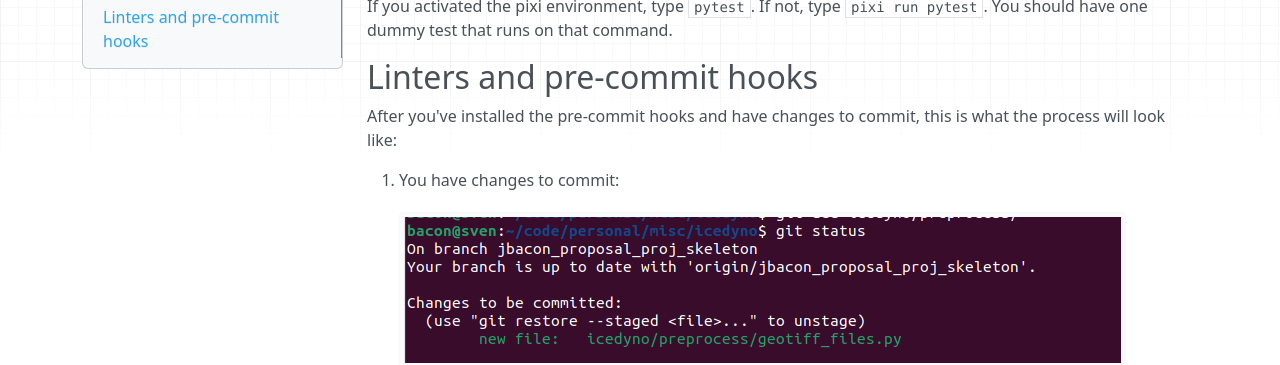
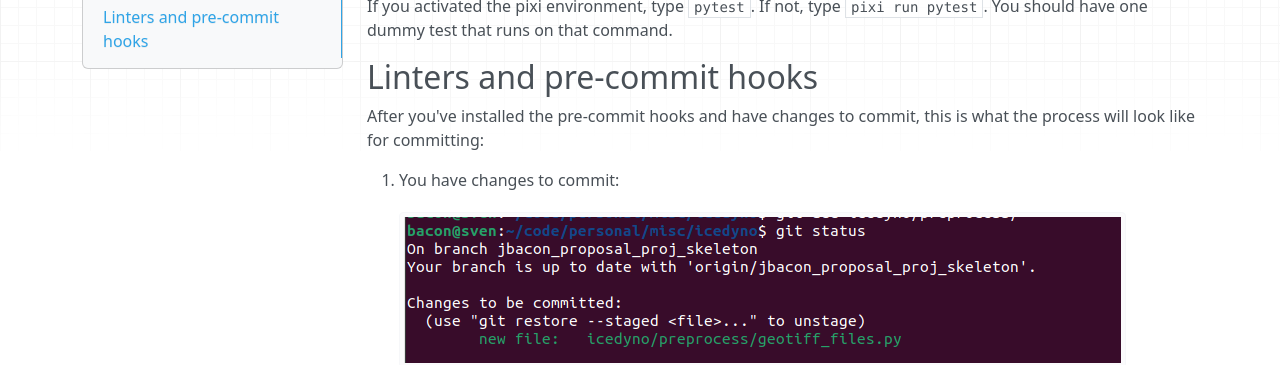
Before and after one commit to NOAA-HES-Capstone/icedyno, an MkDocs documentation site: the page built from docs/setup.md, in a window 1280 px wide and 900 px high, scrolled down 463 px. Shown: the part 155-520 px from the top of the window. Built offline with MkDocs 1.6.1, drawn with Linux system fonts in a browser that asks for light colours; nearby versions of some CDN libraries.

Commit message:
docs, readme: Added repo logo and organization logos to README, along with additional information. Editted a sentence in setup guide.

```diff
--- a/docs/setup.md
+++ b/docs/setup.md
@@ -21,7 +21,7 @@ To set up the automatic linters (that run every time you commit your work), you
 If you activated the pixi environment, type `pytest`. If not, type `pixi run pytest`. You should have one dummy test that runs on that command.
 
 ## Linters and pre-commit hooks
-After you've installed the pre-commit hooks and have changes to commit, this is what the process will look like:
+After you've installed the pre-commit hooks and have changes to commit, this is what the process will look like for committing:
 
 1. You have changes to commit:
 ![added_changes](images/added_changes.png)
```
Also changed, not shown: README.md (+14 -3 lines), docs/images/project_logo.jpeg (added).
